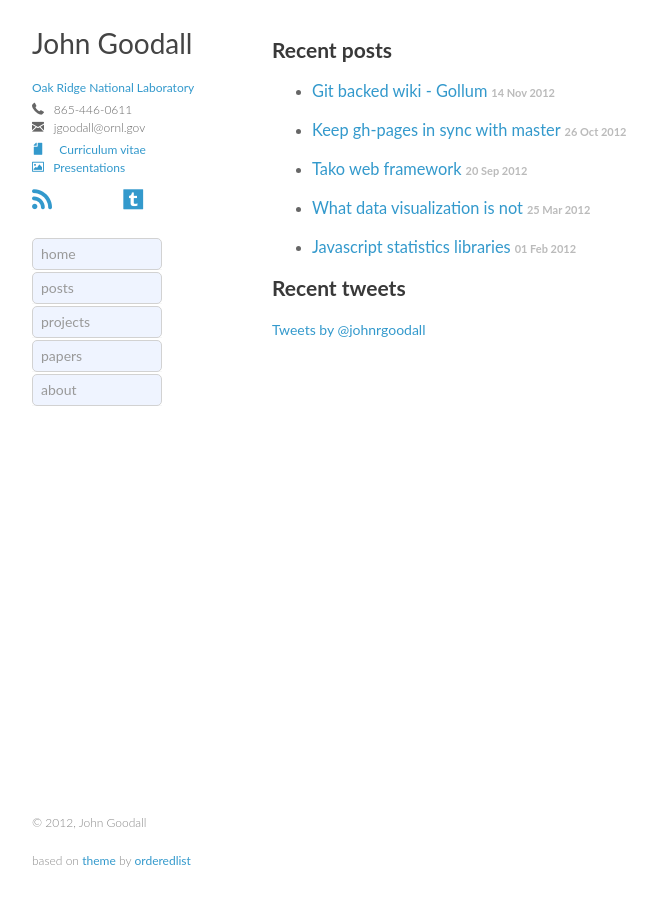
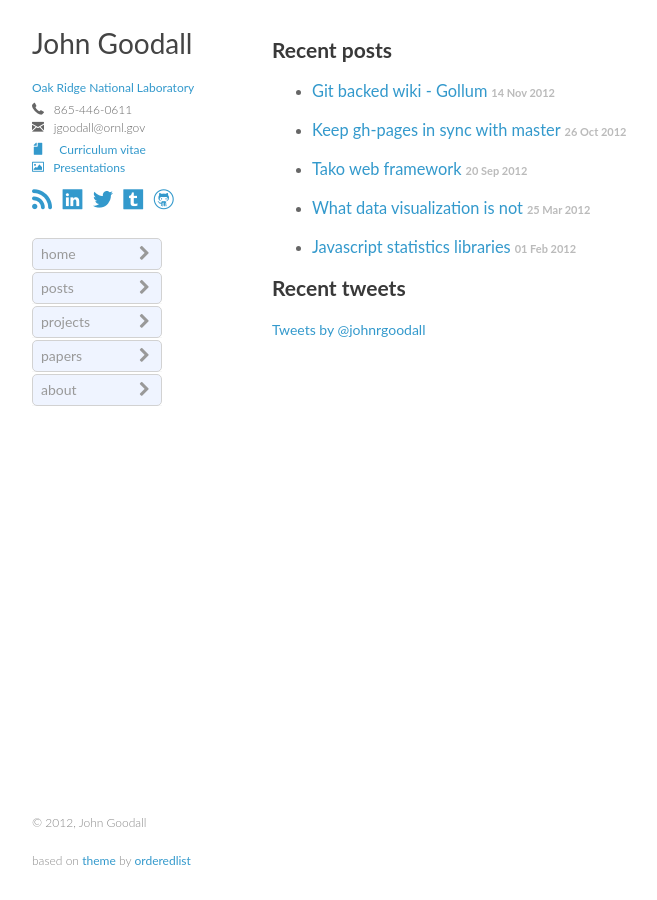
Before and after one commit to jgoodall/jgoodall.github.io, a Jekyll site: the page built from index.html, in a window 1280 px wide. Shown: the whole page, without its empty margins (128-785 px from the left). Built offline with Jekyll 4.4.1, drawn with Linux system fonts in a browser that asks for light colours; Markdown is read by kramdown in place of the engine named in the settings; the list of posts is cut into pages by our own code; comment, search, counter and statistics services are not loaded.

Commit message:
using elusive completely

```diff
--- a/_includes/nav.html
+++ b/_includes/nav.html
@@ -15,18 +15,18 @@
   </div>
   <div id='social'>
     <a href='/atom.xml' rel='alternate' type='application/atom+xml' title='{{ site.author }} Atom Feed'><i class='icon-rss'></i></a>
-    <a href='https://www.linkedin.com/in/{{ site.linkedin }}' title='{{ site.author }} on LinkedIn'><i class='icon-linkedin-sign'> </i></a>
-    <a href='https://twitter.com/{{ site.twitter }}' title='{{ site.author }} on Twitter'><i class='icon-twitter-sign'> </i></a>
+    <a href='https://www.linkedin.com/in/{{ site.linkedin }}' title='{{ site.author }} on LinkedIn'><i class='icon-linkedin'> </i></a>
+    <a href='https://twitter.com/{{ site.twitter }}' title='{{ site.author }} on Twitter'><i class='icon-twitter'> </i></a>
     <a href='http://{{ site.tumblr }}.tumblr.com/' title='{{ site.author }} on Tumblr'><i class='icon-tumblr'> </i></a>
-    <a href='https://github.com/{{ site.github }}/' title='{{ site.author }} on Github'><i class='icon-github-sign'> </i></a>
+    <a href='https://github.com/{{ site.github }}/' title='{{ site.author }} on Github'><i class='icon-github'> </i></a>
   </div>
   <br />
   <ul class='nav-menu'>
-    <li><a href='/'><i class='icon-double-angle-right'></i> home</a></li>
-    <li><a href='/posts/'><i class='icon-double-angle-right'></i> posts</a></li>
-    <li><a href='/projects/'><i class='icon-double-angle-right'></i> projects</a></li>
-    <li><a href='/papers/'><i class='icon-double-angle-right'></i> papers</a></li>
-    <li><a href='/about/'><i class='icon-double-angle-right'></i> about</a></li>
+    <li><a href='/'><i class='icon-chevron-right'></i> home</a></li>
+    <li><a href='/posts/'><i class='icon-chevron-right'></i> posts</a></li>
+    <li><a href='/projects/'><i class='icon-chevron-right'></i> projects</a></li>
+    <li><a href='/papers/'><i class='icon-chevron-right'></i> papers</a></li>
+    <li><a href='/about/'><i class='icon-chevron-right'></i> about</a></li>
   </ul>
 
 </header>
--- a/css/styles.css
+++ b/css/styles.css
@@ -1,6 +1,5 @@
 ---
 ---
 {% include pygments-github.css %}
-{% include font-awesome.css %}
 {% include elusive-webfont.css %}
 {% include app.css %}
```
